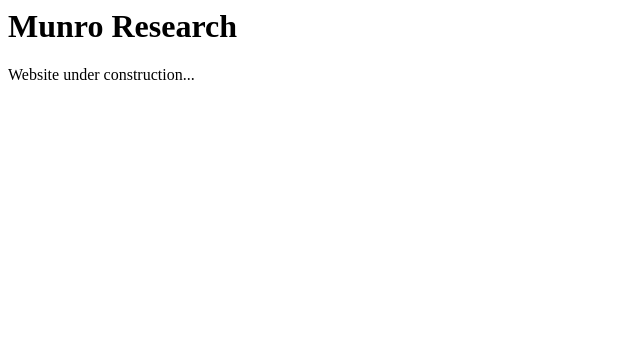
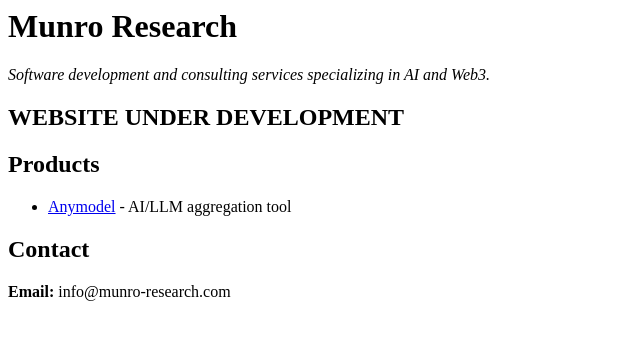
Before and after one commit to munro-research/website, a plain HTML site: page public-html/index.html in a window 1280 px wide. Shown: the whole page, without its empty margins (0-640 px from the left). Drawn offline with Linux system fonts and the light colour scheme.

Commit message:
Very basic website

```diff
--- a/public-html/index.html
+++ b/public-html/index.html
@@ -5,6 +5,13 @@
 
     <body>
         <h1>Munro Research</h1>
-        <p>Website under construction...</p>
+        <p><i>Software development and consulting services specializing in AI and Web3.</i></p>
+        <h2>WEBSITE UNDER DEVELOPMENT</h2>
+        <h2>Products</h2>
+        <ul>
+            <li><a href="https://app.anymodel.xyz">Anymodel</a> - AI/LLM aggregation tool</li>
+        </ul>
+        <h2>Contact</h2>
+        <p><b>Email: </b>info@munro-research.com</p>
     </body>
 </html>
```
